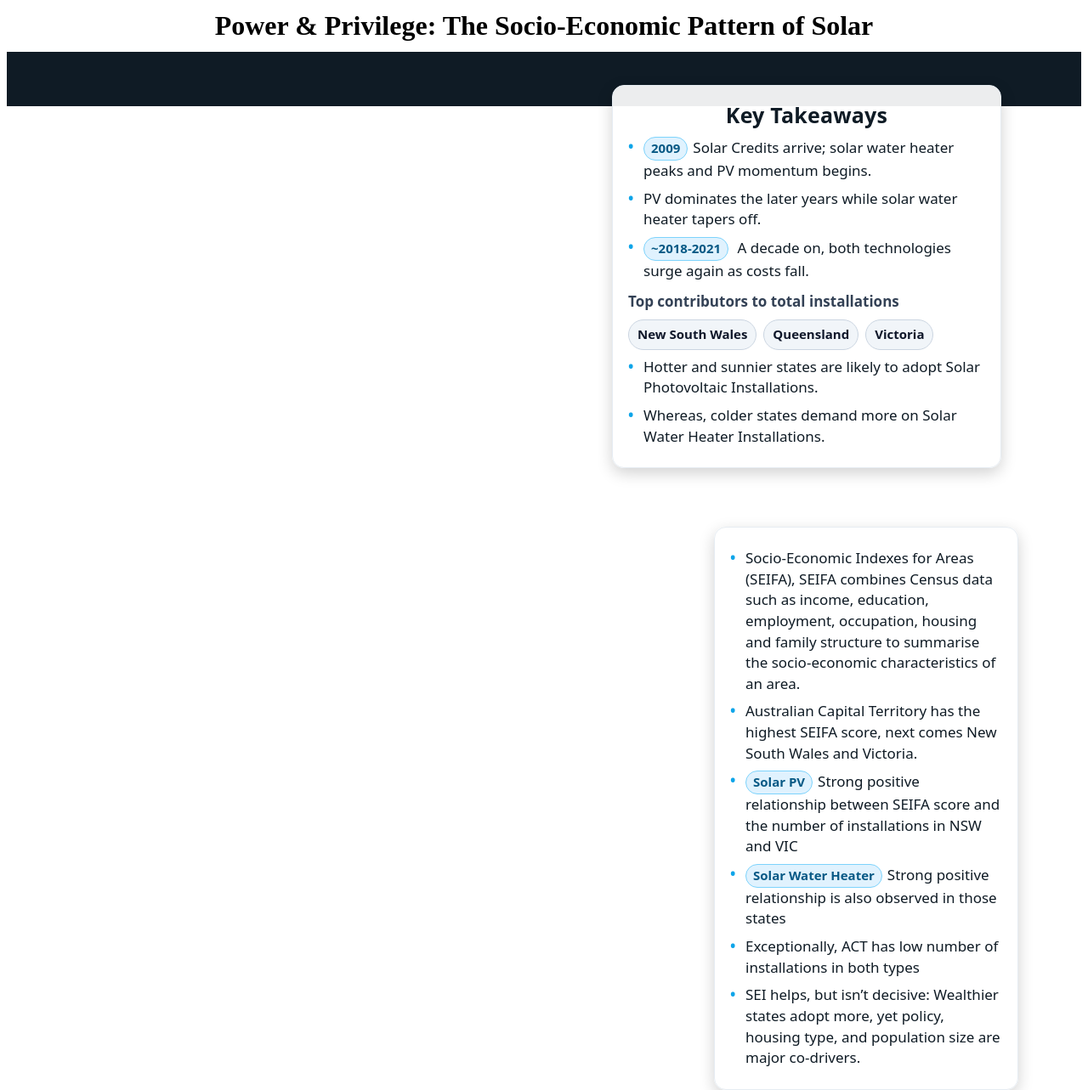
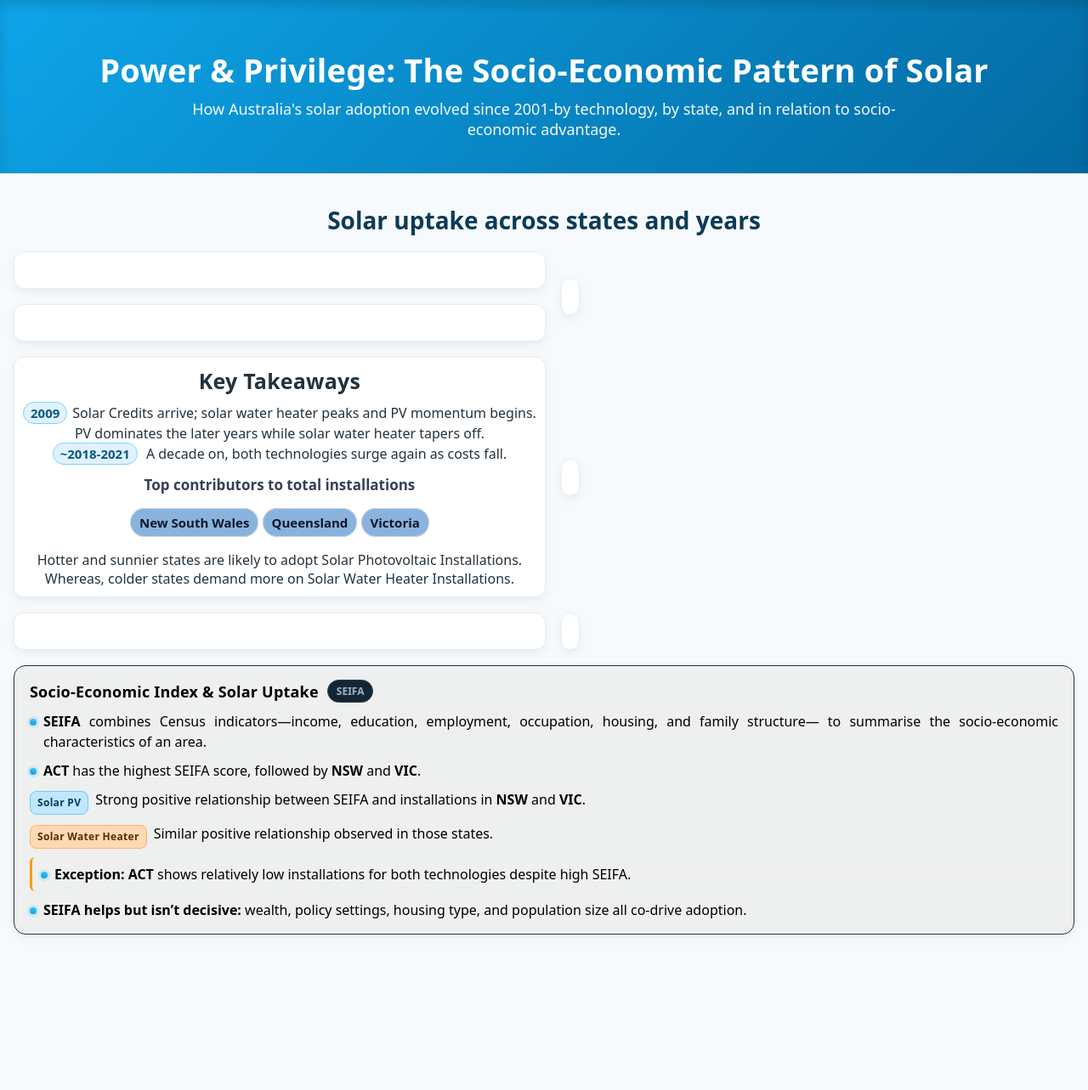
Before and after one commit to tduo0012-byte/FIT3179_Assignment2, a plain HTML site: page index.html in a window 1280 px wide. Shown: the whole page at 85% size. After the commit the page ends 1140 px from the top, so only its background shows below. Drawn offline with Linux system fonts and the light colour scheme; a script that the page names is missing.

Commit message:
Final polish

```diff
--- a/index.html
+++ b/index.html
@@ -1,58 +1,89 @@
 <!doctype html>
-<html>
+<html lang="en">
 <head>
   <meta charset="utf-8" />
-  <title>Dashboard</title>
-  <script src="https://cdn.jsdelivr.net/npm/vega@5"></script>
-  <script src="https://cdn.jsdelivr.net/npm/vega-lite@5"></script>
-  <script src="https://cdn.jsdelivr.net/npm/vega-embed@6"></script>
+  <meta name="viewport" content="width=device-width, initial-scale=1" />
+  <title>Power & Privilege: The Socio-Economic Pattern of Solar</title>
+
+  <!-- Vega libs -->
+  <script src="https://cdn.jsdelivr.net/npm/vega@6.0.0"></script>
+  <script src="https://cdn.jsdelivr.net/npm/vega-lite@5.16.3"></script>
+  <script src="https://cdn.jsdelivr.net/npm/vega-embed@6.0.0"></script>
+
   <style>
-    .parent{
-      display: grid;
-      grid-template-columns: auto auto;   /* two columns sized to content */
-      grid-template-rows: auto auto auto; /* three rows sized to content */
-      gap: 16px;
-      align-items: start;   /* don't stretch vertically */
-      justify-items: start; /* don't stretch horizontally */
-      padding: 16px;
-      background: #0f1b25;
+    /* reset-ish */
+    * { box-sizing: border-box; margin: 0; padding: 0; }
+    body { font-family: system-ui, -apple-system, Segoe UI, Roboto, sans-serif; color:#23323d; background:#f7fafc; }
+
+    /* hero */
+    .hero {
+      background: linear-gradient(135deg,#0ea5e9 0%, #0369a1 100%);
+      color:#fff; text-align:center; padding: 56px 16px 40px;
+      box-shadow: 0 6px 14px rgba(0,0,0,.14) inset;
     }
+    .hero h1 { font-weight: 800; font-size: clamp(26px,3.2vw,38px); letter-spacing:.2px; margin-bottom: 8px; }
+    .hero p  { opacity:.95; max-width: 880px; margin: 0 auto; font-size: clamp(14px,1.6vw,18px); }
 
-    .div1 { grid-column: 2; grid-row: 1 / span 2; } /* line chart: right column, spans 2 rows */
-    .div2 { grid-column: 1; grid-row: 1; }          /* heatmap 1: top-left */
-    .div3 { grid-column: 1; grid-row: 2; }          /* heatmap 2: middle-left */
-    .div4 { grid-column: 1; grid-row: 3; }          /* map 1: bottom-left */
-    .div5 { grid-column: 2; grid-row: 3; }          /* map 2: bottom-right */
+    /* container */
+    .container { max-width: 1400px; margin: auto auto; padding: 24px 16px 40px; align-items: center;}
 
-    .title { text-align: center; margin: 12px 0; }
+    /* section title */
+    .section-title { text-align:center; margin: 12px 0 18px; }
+    .section-title h2 { color:#0b3b56; font-size: clamp(20px,2.4vw,28px); font-weight: 800; }
 
-/* Card */
-.insight-card1{
-  position:absolute;                /* change/remove if not floating */
-  top: 100px; left: 720px;           /* tweak to taste */
-  max-width: 420px;
-  background: rgba(255,255,255,0.92);
-  color:#0f1b25;
-  padding:16px 18px;
-  border-radius:14px;
-  border:1px solid #e6ecf2;
-  box-shadow: 0 6px 18px rgba(0,0,0,.18);
-  font: 17px/1.45 system-ui, -apple-system, Segoe UI, Roboto, sans-serif;
+    /* grid */
+    .grid {
+      display:grid;
+      grid-template-columns: auto auto;
+      grid-template-rows: auto auto auto auto auto;
+      gap: 18px;
+      align-items: center;
+
     }
+    .card { background:#fff; border:1px solid #e5edf4; border-radius:12px; padding:10px; box-shadow: 0 4px 12px rgba(0,0,0,.06); }
 
-.insight-card2{
-  position:absolute;                /* change/remove if not floating */
-  top: 620px; left: 840px;           /* tweak to taste */
-  max-width: 320px;
-  background: rgba(255,255,255,0.92);
-  color:#0f1b25;
-  padding:16px 18px;
-  border-radius:14px;
-  border:1px solid #e6ecf2;
-  box-shadow: 0 6px 18px rgba(0,0,0,.18);
-  font: 17px/1.45 system-ui, -apple-system, Segoe UI, Roboto, sans-serif;
+    /* placement */
+    .heat1 { grid-column:1; grid-row:1; }
+    .heat2 { grid-column:1; grid-row:2; }
+    .note  { grid-column:1; grid-row:3; }
+    .line  { grid-column:2; grid-row:1 / span 2; }
+    .map1  { grid-column:1 ; grid-row:4; }
+    .map2  { grid-column:2; grid-row:4; }
+    .note2 { grid-column:1 / span 3; grid-row:5; }
+    .area  { grid-column: 2; grid-row: 3;}
+
+    /* let charts keep their native sizes */
+    .vis { display:inline-block; }
+
+    /* note card */
+    .insight {
+      background: #e8eaec; color:#000000; border-radius:12px; padding:16px;
+      border:1px solid #213241;
     }
-
+    .insight h3 { margin-bottom: 8px; font-weight: 800; font-size: 20px; text-align: center;}
+    .insight ul { margin-left: 18px; line-height: 1.5; }
+    .chips { display:flex; flex-wrap:wrap; gap:8px; margin-top:10px; }
+  .badge{
+  display:inline-block;
+  font-size: 15px;
+  font-weight: 700;
+  color:#075985;
+  background:#e0f2fe;
+  border:1px solid #7dd3fc;
+  border-radius: 999px;
+  padding: 2px 8px;
+  margin-right: 6px;
+}
+.chip{
+  background:#89b3dd;
+  border:1px solid #cbd5e1;
+  color:#0f172a;
+  padding:6px 10px;
+  border-radius: 999px;
+  font-weight: 600;
+  font-size: 15px;
+  text-align: center;
+}
 /* Headings */
 .insight-title{
   font-weight: 800;
@@ -67,62 +98,125 @@
   font-size: 15px;
   color:#334155;
   font-size: 17px;
+  text-align: center;
 }
 
-/* List */
 .insight-list{
   list-style: none;
   margin: 0;
   padding: 0;
-}
-.insight-list li{
-  position: relative;
-  padding-left: 18px;
-  margin: 8px 0;
-}
-.insight-list li::before{
-  content: "•";
-  position:absolute; left:0; top:0;
-  color:#0ea5e9; font-weight:900;
+  text-align: center;
+  font-size: 30;
 }
 
-/* Badges & chips */
-.badge{
-  display:inline-block;
-  font-size: 15px;
-  font-weight: 700;
-  color:#075985;
-  background:#e0f2fe;
-  border:1px solid #7dd3fc;
-  border-radius: 999px;
-  padding: 2px 8px;
-  margin-right: 6px;
-}
-.chip-row{ margin-top: 8px; display:flex; flex-wrap:wrap; gap:8px; }
-.chip{
-  background:#f1f5f9;
-  border:1px solid #cbd5e1;
-  color:#0f172a;
-  padding:6px 10px;
-  border-radius: 999px;
-  font-weight: 600;
-  font-size: 15px;
+.insight-list1{
+  list-style: none;
+  margin: 0;
+  padding: 0;
+  text-align:justify;
+  font-size: 30;
 }
 
+.chip-row{text-align: center;}
 
+/* Card base (inherits your .card) */
+.note2 {
+  background: #eeefef;             /* dark card */
+  color: #000000;
+  border: 1px solid #203444;
+  border-radius: 14px;
+  padding: 16px 18px;
+}
+
+/* Header */
+.note2-head {
+  display: flex; align-items: center; gap: 10px;
+  margin-bottom: 10px;
+}
+.note2-head h3 {
+  margin: 0; font-size: 18px; font-weight: 800; letter-spacing: .2px;
+}
+.pill {
+  font-size: 12px; font-weight: 700; padding: 4px 10px; border-radius: 999px;
+  border: 1px solid #2a3b4a;
+}
+.pill-muted { color: #9fb3c5; background: #132635; }
+
+/* List */
+.insight-list1 {
+  list-style: none; margin: 0; padding: 0;
+  display: grid; gap: 10px;
+}
+.insight-list1 li {
+  display: grid;
+  grid-template-columns: auto 1fr; /* icon column + text */
+  align-items: start;
+  gap: 8px;
+  line-height: 1.5;
+}
+
+/* Dots for standard bullets */
+.dot {
+  width: 8px; height: 8px; border-radius: 50%;
+  margin-top: 9px;
+  background: linear-gradient(180deg, #38bdf8, #0ea5e9);
+  box-shadow: 0 0 0 3px rgba(14,165,233,.12);
+}
+
+/* Badges that replace the dot in some items */
+.badge1 {
+  align-self: start;
+  font-size: 12px; font-weight: 800; letter-spacing: .3px;
+  padding: 4px 8px; border-radius: 8px;
+  border: 1px solid transparent;
+  margin-top: 2px;
+}
+.badge-pv  { color:#073b5c; background:#bfe7ff; border-color:#7cc7ec; }
+.badge-swh { color:#5a2a00; background:#ffd9b3; border-color:#ffb266; }
+
+/* Highlighted exception */
+.callout {
+  background: linear-gradient(180deg, rgba(255,255,255,.04), rgba(255,255,255,0));
+  border-left: 3px solid #f59e0b;
+  border-radius: 6px;
+  padding: 8px 10px;
+}
+
+/* Links (if you add any) */
+.note2 a { color:#7cc7ec; text-decoration: underline; text-decoration-thickness: 2px; }
+.note2 a:hover { color:#a0e0ff; }
+
+
+    /* responsive stack */
+    @media (max-width: 1100px) {
+      .grid { grid-template-columns: 1fr; grid-template-rows: auto; }
+      .heat1,.heat2,.note,.line,.map1,.map2 { grid-column:1; grid-row:auto; }
+    }
   </style>
 </head>
 <body>
-  <h1 class="title">Power & Privilege: The Socio-Economic Pattern of Solar</h1>
-  <div class="parent">
-    <div class="div1" id="line"></div>
-    <div class="div2" id="heat1"></div>
-    <div class="div3" id="heat2"></div>
-    <div class="div4" id="map1"></div>
-    <div class="div5" id="map2"></div>
-  </div>
 
-<div class="insight-card1">
+  <header class="hero">
+    <h1>Power & Privilege: The Socio-Economic Pattern of Solar</h1>
+    <p>How Australia's solar adoption evolved since 2001-by technology, by state, and in relation to socio-economic advantage.</p>
+  </header>
+
+  <main class="container">
+    <div class="section-title"><h2>Solar uptake across states and years</h2></div>
+
+    <section class="grid">
+      <!-- Heatmap: Solar hot water -->
+      <div class="card heat1"><div id="heat1" class="vis"></div></div>
+
+      <!-- Heatmap: PV -->
+      <div class="card heat2"><div id="heat2" class="vis"></div></div>
+
+
+      <!-- Line chart: national trend (with annotation/brush) -->
+      <div class="card line"><div id="line" class="vis"></div></div>
+
+      <!-- Narrative-->
+      <div class="card note">
         <div class="insight-title">Key Takeaways</div>
         <ul class="insight-list">
           <li><span class="badge">2009</span>Solar Credits arrive; solar water heater peaks and PV momentum begins.</li>
@@ -131,43 +225,86 @@
         </ul>
 
         <div class="insight-subtitle">Top contributors to total installations</div>
+        <br>
         <div class="chip-row">
           <span class="chip">New South Wales</span>
           <span class="chip">Queensland</span>
           <span class="chip">Victoria</span>
         </div>
+        <br>
+        <div>
           <ul class="insight-list">
           <li>Hotter and sunnier states are likely to adopt Solar Photovoltaic Installations.</li>
           <li>Whereas, colder states demand more on Solar Water Heater Installations.</li>
         </ul>
         </div>
 
-<div class="insight-card2">
-  <ul class="insight-list">
-    <li>Socio-Economic Indexes for Areas (SEIFA), SEIFA combines Census data such as income, education, employment, occupation, housing and family structure to summarise the socio-economic characteristics of an area.</li>
-    <li>Australian Capital Territory has the highest SEIFA score, next comes New South Wales and Victoria.</li>
-    <li><span class="badge">Solar PV</span>Strong positive relationship between SEIFA score and the number of installations in NSW and VIC</li>
-    <li><span class="badge">Solar Water Heater</span>Strong positive relationship is also observed in those states</li>
-    <li>Exceptionally, ACT has low number of installations in both types</li>
-    <li>SEI helps, but isn’t decisive: Wealthier states adopt more, yet policy, housing type, and population size are major co-drivers.</li>
+      </div>
+
+      <!-- Maps -->
+      <div class="card map1"><div id="map1" class="vis"></div></div>
+      <div class="card map2"><div id="map2" class="vis"></div></div>
+
+      <!-- Narrative-->
+      <!-- Narrative -->
+<div class="card note2">
+  <div class="note2-head">
+    <h3>Socio-Economic Index & Solar Uptake</h3>
+    <span class="pill pill-muted">SEIFA</span>
+  </div>
+
+  <ul class="insight-list1">
+    <li>
+      <span class="dot"></span>
+      <span>
+        <b>SEIFA</b> combines Census indicators—income, education, employment, occupation, housing, and family structure—
+        to summarise the socio-economic characteristics of an area.
+      </span>
+    </li>
+
+    <li>
+      <span class="dot"></span>
+      <span><b>ACT</b> has the highest SEIFA score, followed by <b>NSW</b> and <b>VIC</b>.</span>
+    </li>
+
+    <li>
+      <span class="badge1 badge-pv">Solar PV</span>
+      <span>Strong positive relationship between SEIFA and installations in <b>NSW</b> and <b>VIC</b>.</span>
+    </li>
+
+    <li>
+      <span class="badge1 badge-swh">Solar Water Heater</span>
+      <span>Similar positive relationship observed in those states.</span>
+    </li>
+
+    <li class="callout">
+      <span class="dot"></span>
+      <span><b>Exception:</b> <b>ACT</b> shows relatively low installations for both technologies despite high SEIFA.</span>
+    </li>
+
+    <li>
+      <span class="dot"></span>
+      <span><b>SEIFA helps but isn’t decisive:</b> wealth, policy settings, housing type, and population size all co-drive adoption.</span>
+    </li>
+  </ul>
+</div>
+
+
+      <div class="card area"><div id="area" class="vis"></div></div>
 
 
 
-  </ul>
-
-</div>
-
-
-
-
+    </section>
+  </main>
 
   <script>
-    // Each .vg.json should set its own "width" and "height" and NOT use autosize:{type:"fit"}
-    vegaEmbed('#line',  'line.vg.json',              { actions:false, renderer:'svg' });
+    // Embed your specs (each spec should define its own width/height and avoid autosize:{type:"fit"})
     vegaEmbed('#heat1', 'heatmap_solarheat.vg.json', { actions:false, renderer:'svg' });
     vegaEmbed('#heat2', 'heatmap_solarpv.vg.json',   { actions:false, renderer:'svg' });
+    vegaEmbed('#line',  'line.vg.json',              { actions:false, renderer:'svg' });
     vegaEmbed('#map1',  'map.vg.json',               { actions:false, renderer:'svg' });
     vegaEmbed('#map2',  'solar_map.vg.json',         { actions:false, renderer:'svg' });
+    vegaEmbed('#area',  'area.vg.json',              { actions:false, renderer:'svg' });
   </script>
 </body>
 </html>
```
Also changed, not shown: area.vg.json (added, +30 -0 lines), renewables_by_year.csv (added, +26 -0 lines), solar_map.vg.json (+5 -5 lines). Lines whose indentation alone changed are shown as unchanged.
